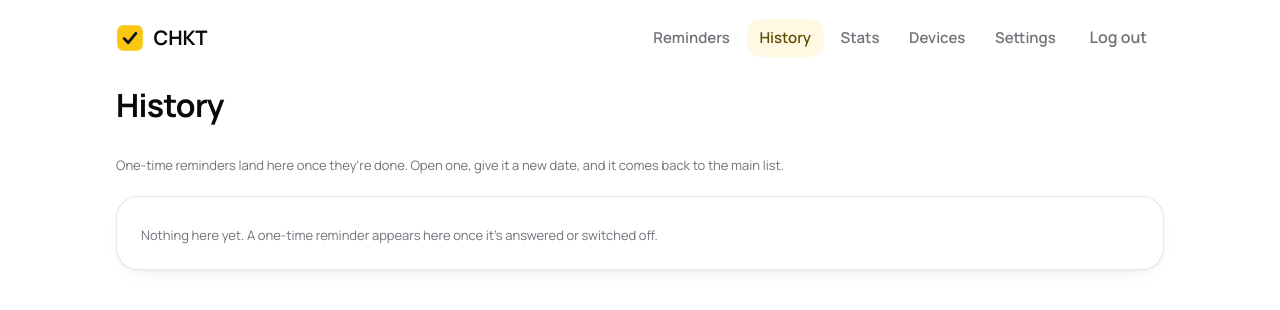
After one commit to lightmorphic/chkt-server, a Flask app: page /history in a window 1280 px wide. The commit adds this page. Shown: the top 310 px of the page. Run offline with Flask 3, Linux system fonts and the light colour scheme; the visitor is signed in with stand-in values (Sample User, id 1); tables that the repository leaves empty hold one stand-in row (values such as "Sample post"); parts of the project's set-up code (start-up, migrations or seed data) failed here and were passed over.

Commit message:
1.1.14: History page for finished one-time reminders
Spent one-offs leave the main list and live under the new History tab.
Reopening one pre-arms it (Active re-ticked, stale date rolled forward)
so reuse is just picking a new date and saving. Deleting from History
now stays on History. Matches app 1.0.17.

Co-Authored-By: Claude Fable 5 <noreply@anthropic.com>

```diff
--- a/app/store.py
+++ b/app/store.py
@@ -44,6 +44,20 @@ def next_alert_millis(reminder: dict, now: int = None) -> int:
                       datetime.fromtimestamp(raw / 1000).astimezone(),
                       datetime.fromtimestamp(now / 1000).astimezone())
     return int(nxt.timestamp() * 1000) if nxt is not None else raw
+
+
+def is_spent_one_off(r) -> bool:
+    """A one-time reminder that has had its moment: no repeat rule and no
+    location trigger to bring it back, and switched off (which is what
+    answering a one-off does). These live on the History page rather than
+    the main list — visible to look back on, and reusable by giving them a
+    new date. Mirrors the app's isSpentOneOff."""
+    return (
+        not r["enabled"]
+        and r.get("deleted_at") is None
+        and not (r.get("repeat_rule") or "").strip()
+        and (r.get("location_trigger") or "NONE") == "NONE"
+    )
 
 
 def reminders(include_deleted=False):
--- a/app/templates/base.html
+++ b/app/templates/base.html
@@ -22,6 +22,7 @@
   </a>
   <nav aria-label="Main">
     <a href="{{ url_for('views.home') }}" {% if request.endpoint == 'views.home' %}aria-current="page"{% endif %}>Reminders</a>
+    <a href="{{ url_for('views.history') }}" {% if request.endpoint == 'views.history' %}aria-current="page"{% endif %}>History</a>
     <a href="{{ url_for('views.stats') }}" {% if request.endpoint == 'views.stats' %}aria-current="page"{% endif %}>Stats</a>
     <a href="{{ url_for('views.devices') }}" {% if request.endpoint == 'views.devices' %}aria-current="page"{% endif %}>Devices</a>
     <a href="{{ url_for('views.settings_page') }}" {% if request.endpoint == 'views.settings_page' %}aria-current="page"{% endif %}>Settings</a>
--- a/app/templates/edit_reminder.html
+++ b/app/templates/edit_reminder.html
@@ -122,7 +122,7 @@
     Delete the reminder once dismissed
   </label>
   <label style="display:flex;gap:0.5rem;align-items:center;font-weight:400">
-    <input style="width:auto" type="checkbox" name="active" {% if not reminder or reminder.enabled %}checked{% endif %}>
+    <input style="width:auto" type="checkbox" name="active" {% if reuse or not reminder or reminder.enabled %}checked{% endif %}>
     Active
   </label>
 
--- /dev/null
+++ b/app/templates/history.html
@@ -0,0 +1,34 @@
+{% extends "base.html" %}
+{% block content %}
+<h1>History</h1>
+<p class="hint">One-time reminders land here once they're done. Open one,
+give it a new date, and it comes back to the main list.</p>
+
+<section class="panel">
+  {% for r in reminders %}
+  <div class="reminder-row">
+    <div class="body">
+      <div class="title"><a href="{{ url_for('views.reminder_edit', reminder_id=r.id) }}">{{ r.title }}</a></div>
+      {% if describe(r) %}<div class="when">{{ describe(r) }}</div>{% endif %}
+      {% if tag_list(r) %}
+      <div class="when">{% for t in tag_list(r) %}#{{ t }} {% endfor %}</div>
+      {% endif %}
+    </div>
+    <a class="btn" href="{{ url_for('views.reminder_edit', reminder_id=r.id) }}">Reuse</a>
+    <form method="post" action="{{ url_for('views.reminder_delete', reminder_id=r.id) }}">
+      <input type="hidden" name="csrf" value="{{ csrf }}">
+      <button class="icon-btn" type="submit" data-confirm
+              aria-label="Delete {{ r.title }}" title="Delete, click again to confirm">
+        <svg width="18" height="18" viewBox="0 0 24 24" fill="none" stroke="currentColor"
+             stroke-width="2" stroke-linecap="round" stroke-linejoin="round" aria-hidden="true">
+          <path d="M5 7h14M9 7V4h6v3M7 7l1 13h8l1-13"/>
+        </svg>
+      </button>
+    </form>
+  </div>
+  {% else %}
+  <p class="hint">Nothing here yet. A one-time reminder appears here once
+  it's answered or switched off.</p>
+  {% endfor %}
+</section>
+{% endblock %}
--- a/app/update_check.py
+++ b/app/update_check.py
@@ -6,7 +6,7 @@ import threading
 import time
 import urllib.request
 
-VERSION = "1.1.13"
+VERSION = "1.1.14"
 RELEASES_URL = "https://api.github.com/repos/lightmorphic/chkt-server/releases/latest"
 
 _cache = {"checked_at": 0.0, "latest": None}
--- a/app/views.py
+++ b/app/views.py
@@ -45,10 +45,25 @@ def favicon():
 @login_required
 def home():
     tag = (request.args.get("tag") or "").strip() or None
-    everything = store.reminders()
+    # Spent one-offs live on the History page, not here — the main list is
+    # what's coming up, not what already happened.
+    everything = [r for r in store.reminders() if not store.is_spent_one_off(r)]
     shown = [r for r in everything if tag is None or tag in store.tag_list(r)]
     return render_template(
         "home.html", reminders=shown, tags=store.all_tags(), active_tag=tag,
+        describe=_describe, tag_list=store.tag_list, csrf=csrf_token(),
+    )
+
+
+@bp.get("/history")
+@login_required
+def history():
+    """One-time reminders that have had their moment: look back over them,
+    or open one, give it a new date, and bring it back."""
+    spent = [r for r in store.reminders() if store.is_spent_one_off(r)]
+    spent.sort(key=lambda r: r.get("due_at") or r.get("updated_at") or 0, reverse=True)
+    return render_template(
+        "history.html", reminders=spent,
         describe=_describe, tag_list=store.tag_list, csrf=csrf_token(),
     )
 
@@ -65,12 +80,22 @@ def reminder_edit(reminder_id=None):
             store.upsert_reminder(saved)
             return redirect(url_for("views.home"))
     # One screen with every field for both creating and editing, matching the app.
+    # Reusing from History: pre-arm it so "pick a date, Save" is the whole
+    # gesture — the Active box comes ticked and a past date rolls forward
+    # to today (same time of day). Backing out saves nothing.
+    reuse = reminder is not None and store.is_spent_one_off(reminder)
+    due_local = _millis_to_local(reminder["due_at"]) if reminder and reminder["due_at"] else ""
+    if reuse and due_local:
+        due_date, _, due_time = due_local.partition("T")
+        today = datetime.now().strftime("%Y-%m-%d")
+        if due_date < today:
+            due_local = f"{today}T{due_time}"
     return render_template(
         "edit_reminder.html",
         reminder=reminder, known_tags=store.all_tags(),
-        alert_modes=ALERT_MODES, csrf=csrf_token(),
+        alert_modes=ALERT_MODES, csrf=csrf_token(), reuse=reuse,
         preset_tag=request.args.get("tag", ""),
-        due_local=_millis_to_local(reminder["due_at"]) if reminder and reminder["due_at"] else "",
+        due_local=due_local,
     )
 
 
@@ -79,7 +104,8 @@ def reminder_edit(reminder_id=None):
 def reminder_delete(reminder_id):
     _csrf_or_400()
     store.soft_delete("reminders", reminder_id)
-    return redirect(url_for("views.home"))
+    # Stay where the delete happened (main list or History), like toggle.
+    return redirect(request.referrer or url_for("views.home"))
 
 
 @bp.post("/reminder/<reminder_id>/toggle")
--- a/docker-compose.yml
+++ b/docker-compose.yml
@@ -36,9 +36,9 @@ services:
       # plain HTTP. Leave unset (0) once you're behind HTTPS.
       - CHKT_INSECURE_COOKIES=${CHKT_INSECURE_COOKIES:-0}
       # Your timezone, so reminder times here agree with the phone (e.g.
-      # "9am" means the same 9am, not a UTC 9am). Set TZ in .env, e.g.
-      # TZ=Europe/London. Defaults to UTC.
-      - TZ=${TZ:-UTC}
+      # "9am" means the same 9am, not a UTC 9am). Set CHKT_TZ in .env,
+      # e.g. CHKT_TZ=Europe/London. Defaults to UTC.
+      - TZ=${CHKT_TZ:-UTC}
     volumes:
       # Your database, backups and secret key. Defaults to ./data beside
       # this file; set CHKT_DATA in .env to keep it elsewhere (an absolute
```
Also changed, not shown: tests/test_history.py (added, +69 -0 lines), CHANGELOG.md, 2 other files.
